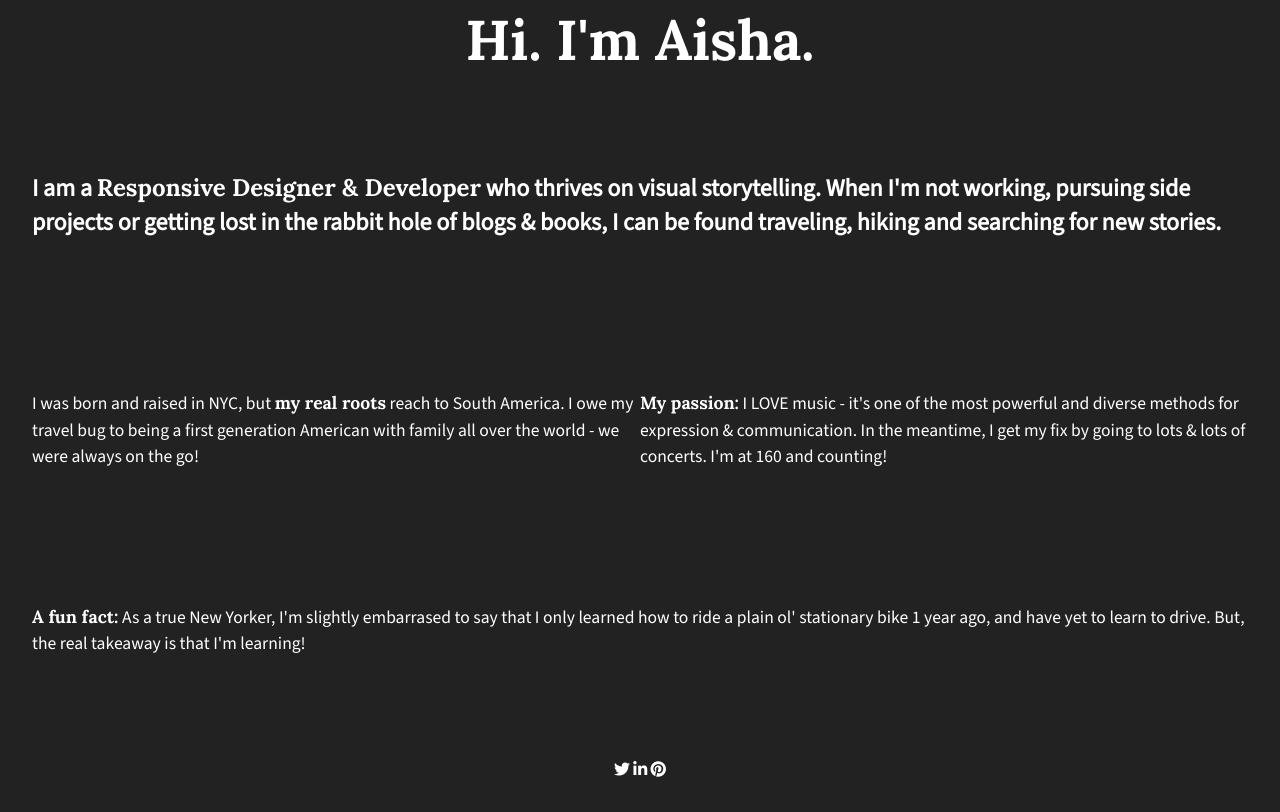
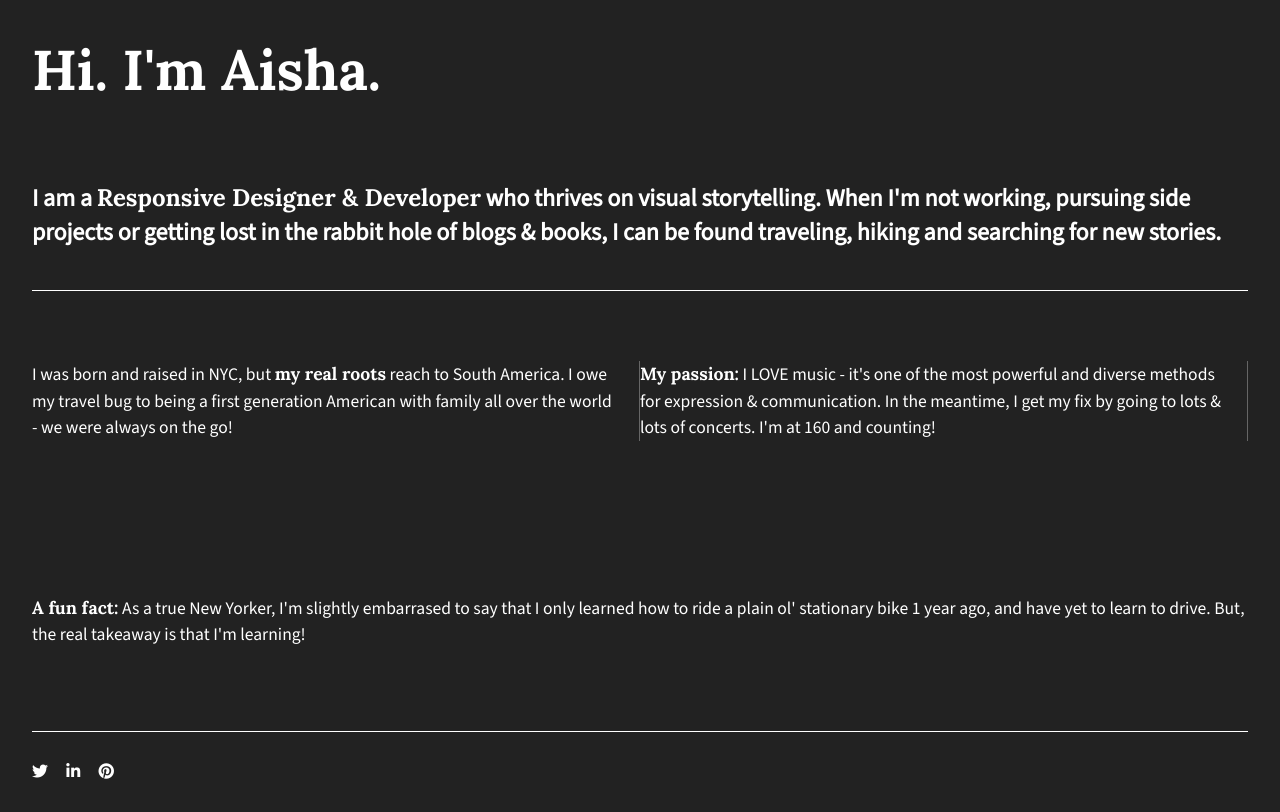
Before and after one commit to tkant763/206-flexbox-layout, a plain HTML site: page index.html in a window 1280 px wide. Drawn offline with nearby package versions, Linux system fonts and the light colour scheme.

Commit message:
Adjusted layout and added borders

```diff
--- a/css/main.css
+++ b/css/main.css
@@ -111,22 +111,25 @@ body {
 
 header,
 footer {
-    height: 80px;
+    display: flex;
+    justify-content: flex-start;
+    align-items: center;
     width: 100%;
 }
 
-main {
-    height: 250px;
-    width: 100%;
+header {
+    height: 140px;
 }
 
-header,
-footer,
 main {
     display: flex;
     justify-content: center;
     align-items: center;
+    height: 150px;
+    width: 100%;
+    border-bottom: 1px solid white;
 }
+
 
 h1 {
     font-family: 'Lora', serif;
@@ -148,10 +151,24 @@ h1 {
     font-size: 1.1em;
     width: 30%;
     height: 200px;
+    padding: 10px 0;
+}
+
+#div-1 p, #div-2  p {
+    border-right: 1px solid #666;
+    padding-right: 20px;
 }
 
 span {
     font-family: 'Lora', serif;
+}
+
+footer {
+    border-top: 1px solid white;
+    height: 80px;
+}
+i {
+    padding-right: 15px;
 }
 /* ==========================================================================
    Helper classes
```
